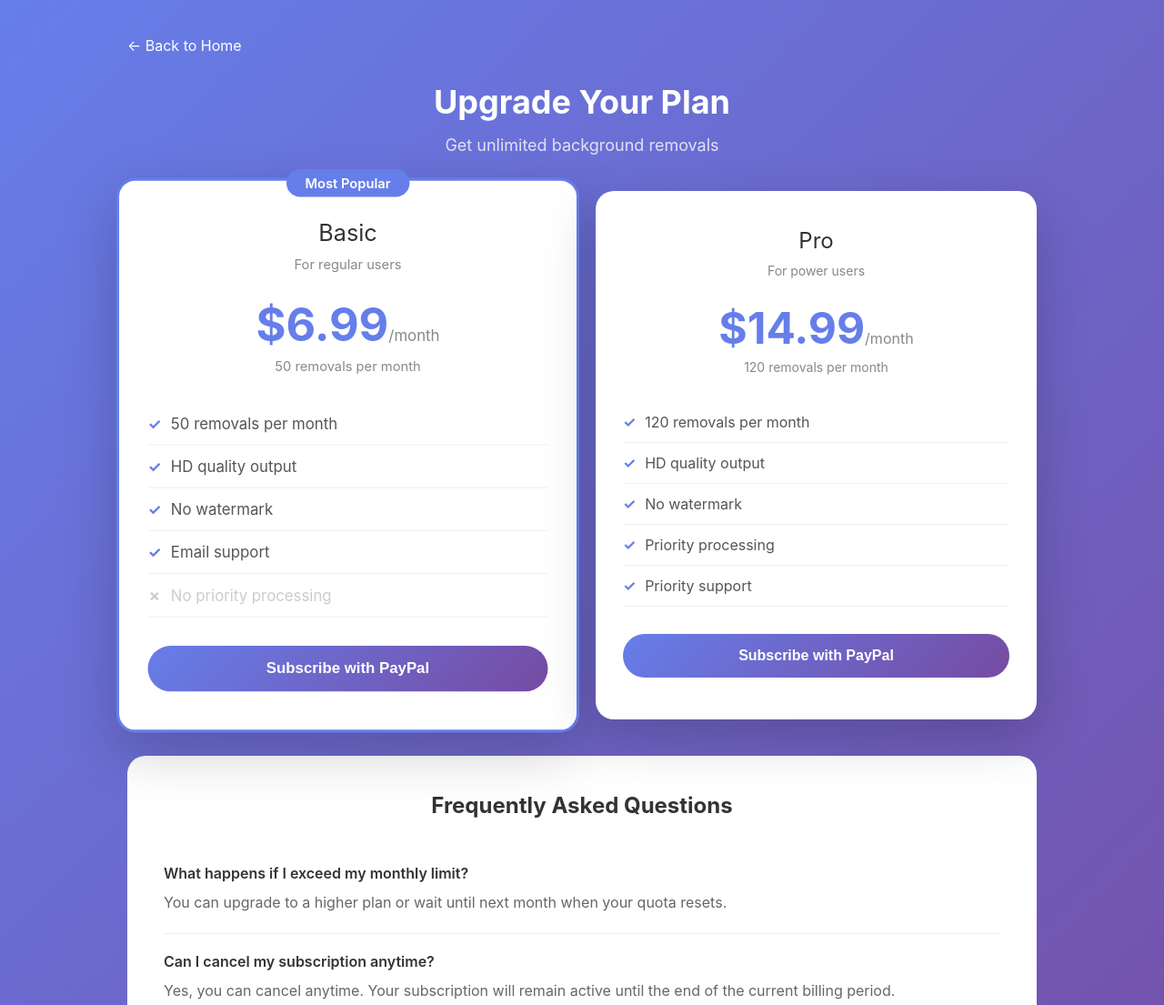
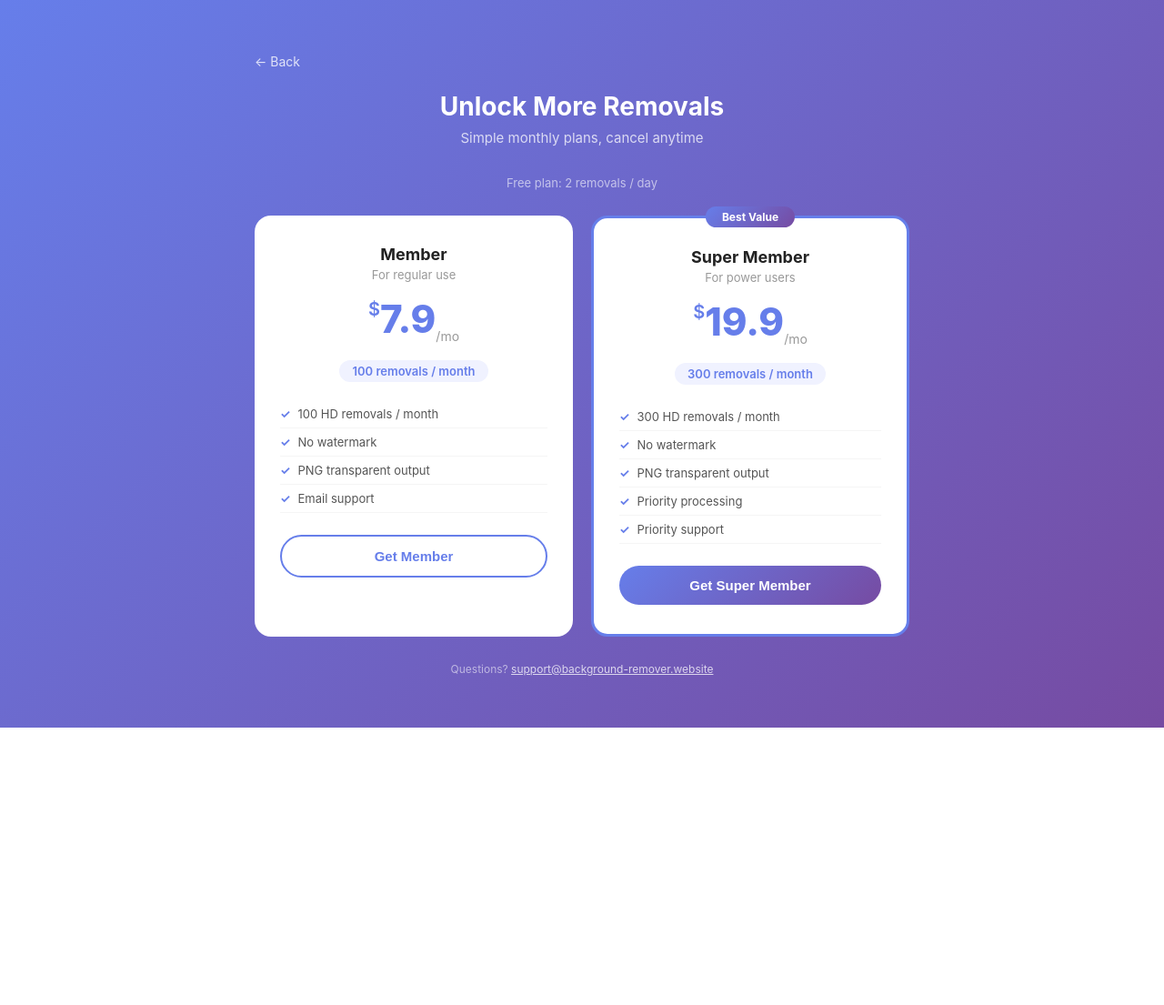
Before and after one commit to a15369211800/bg-remover, a website: page pricing.html in a window 1280 px wide. Shown: the top 1105 px of the page at 91% size. After the commit the page ends 800 px from the top, so only its background shows below. Drawn offline with Linux system fonts and the light colour scheme.

Commit message:
redesign: 定价页面重构 - 会员.9/100次 + 超级会员9.9/300次

```diff
--- a/pricing.html
+++ b/pricing.html
@@ -4,7 +4,6 @@
     <meta charset="utf-8">
     <meta name="viewport" content="width=device-width, initial-scale=1.0">
     <title>Upgrade - Background Remover</title>
-    <meta name="description" content="Choose the perfect plan for your background removal needs.">
     <style>
         * { margin: 0; padding: 0; box-sizing: border-box; }
 
@@ -12,323 +11,221 @@
             font-family: -apple-system, BlinkMacSystemFont, 'Segoe UI', Roboto, sans-serif;
             background: linear-gradient(135deg, #667eea 0%, #764ba2 100%);
             min-height: 100vh;
-            padding: 40px 20px;
+            display: flex;
+            align-items: center;
+            justify-content: center;
+            padding: 24px 16px;
         }
 
-        .container {
-            max-width: 1000px;
-            margin: 0 auto;
+        .wrap {
+            width: 100%;
+            max-width: 720px;
         }
 
-        /* Header */
+        .back-link {
+            display: inline-block;
+            color: rgba(255,255,255,0.8);
+            text-decoration: none;
+            font-size: 14px;
+            margin-bottom: 24px;
+        }
+        .back-link:hover { color: #fff; }
+
         .header {
             text-align: center;
-            margin-bottom: 40px;
+            margin-bottom: 32px;
+        }
+        .header h1 { color: #fff; font-size: 28px; margin-bottom: 8px; }
+        .header p  { color: rgba(255,255,255,0.75); font-size: 15px; }
+
+        /* Free quota reminder */
+        .free-note {
+            text-align: center;
+            color: rgba(255,255,255,0.6);
+            font-size: 13px;
+            margin-bottom: 28px;
         }
 
-        .header h1 {
-            color: white;
-            font-size: 36px;
-            margin-bottom: 15px;
+        /* Cards */
+        .cards {
+            display: grid;
+            grid-template-columns: 1fr 1fr;
+            gap: 20px;
         }
 
-        .header p {
-            color: rgba(255,255,255,0.8);
-            font-size: 18px;
+        @media (max-width: 540px) {
+            .cards { grid-template-columns: 1fr; }
         }
 
-        /* Back button */
-        .back-link {
-            display: inline-block;
-            color: white;
-            text-decoration: none;
-            margin-bottom: 30px;
-            font-size: 16px;
-        }
-
-        .back-link:hover {
-            text-decoration: underline;
-        }
-
-        /* Pricing Cards */
-        .pricing-grid {
-            display: grid;
-            grid-template-columns: repeat(auto-fit, minmax(280px, 1fr));
-            gap: 30px;
-            margin-bottom: 40px;
-        }
-
-        .pricing-card {
-            background: white;
-            border-radius: 20px;
-            padding: 40px 30px;
+        .card {
+            background: #fff;
+            border-radius: 18px;
+            padding: 32px 28px;
             text-align: center;
-            box-shadow: 0 20px 60px rgba(0,0,0,0.2);
-            transition: transform 0.3s;
             position: relative;
         }
 
-        .pricing-card:hover {
-            transform: translateY(-10px);
-        }
-
-        .pricing-card.featured {
+        .card.featured {
             border: 3px solid #667eea;
-            transform: scale(1.05);
-        }
-
-        .pricing-card.featured:hover {
-            transform: scale(1.05) translateY(-10px);
         }
 
         .badge {
             position: absolute;
-            top: -12px;
+            top: -13px;
             left: 50%;
             transform: translateX(-50%);
-            background: #667eea;
-            color: white;
-            padding: 6px 20px;
+            background: linear-gradient(135deg, #667eea, #764ba2);
+            color: #fff;
+            font-size: 12px;
+            font-weight: 700;
+            padding: 4px 18px;
             border-radius: 20px;
-            font-size: 14px;
-            font-weight: 600;
+            white-space: nowrap;
         }
 
         .plan-name {
-            font-size: 24px;
-            color: #333;
-            margin-bottom: 10px;
+            font-size: 18px;
+            font-weight: 700;
+            color: #222;
+            margin-bottom: 4px;
         }
 
-        .plan-desc {
-            color: #888;
-            font-size: 14px;
-            margin-bottom: 25px;
+        .plan-sub {
+            font-size: 13px;
+            color: #999;
+            margin-bottom: 20px;
         }
 
         .price {
-            font-size: 48px;
-            font-weight: 700;
+            font-size: 42px;
+            font-weight: 800;
             color: #667eea;
-            margin-bottom: 5px;
+            line-height: 1;
+            margin-bottom: 4px;
         }
+        .price sup { font-size: 20px; font-weight: 600; vertical-align: top; margin-top: 8px; }
+        .price sub { font-size: 14px; font-weight: 400; color: #999; }
 
-        .price span {
-            font-size: 16px;
-            color: #888;
-            font-weight: 400;
-        }
-
-        .price-note {
-            color: #888;
-            font-size: 14px;
-            margin-bottom: 30px;
+        .quota-tag {
+            display: inline-block;
+            background: #f0f2ff;
+            color: #667eea;
+            font-size: 13px;
+            font-weight: 600;
+            padding: 4px 14px;
+            border-radius: 20px;
+            margin: 14px 0 20px;
         }
 
         .features {
             list-style: none;
             text-align: left;
-            margin-bottom: 30px;
+            margin-bottom: 24px;
         }
-
         .features li {
-            padding: 12px 0;
-            border-bottom: 1px solid #f0f0f0;
+            font-size: 13px;
             color: #555;
+            padding: 7px 0;
+            border-bottom: 1px solid #f5f5f5;
             display: flex;
             align-items: center;
-            gap: 10px;
+            gap: 8px;
         }
-
-        .features li:before {
-            content: "✓";
-            color: #667eea;
-            font-weight: bold;
-        }
-
-        .features li.disabled {
-            color: #ccc;
-        }
-
-        .features li.disabled:before {
-            content: "✗";
-            color: #ccc;
-        }
+        .features li::before { content: "✓"; color: #667eea; font-weight: 700; flex-shrink: 0; }
 
         .btn {
             width: 100%;
-            padding: 15px;
+            padding: 13px;
             border: none;
             border-radius: 30px;
-            font-size: 16px;
+            font-size: 15px;
             font-weight: 600;
             cursor: pointer;
-            transition: all 0.3s;
+            transition: transform 0.15s, box-shadow 0.15s;
         }
-
         .btn-primary {
             background: linear-gradient(135deg, #667eea, #764ba2);
-            color: white;
+            color: #fff;
         }
-
         .btn-primary:hover {
             transform: translateY(-2px);
-            box-shadow: 0 10px 30px rgba(102, 126, 234, 0.4);
+            box-shadow: 0 8px 24px rgba(102,126,234,0.45);
         }
-
-        .btn-secondary {
-            background: #f0f0f0;
-            color: #555;
+        .btn-outline {
+            background: #fff;
+            color: #667eea;
+            border: 2px solid #667eea;
         }
-
-        .btn-secondary:hover {
-            background: #e4e4e4;
-        }
-
-        /* FAQ */
-        .faq-section {
-            background: white;
-            border-radius: 20px;
-            padding: 40px;
-            margin-top: 40px;
-        }
-
-        .faq-section h2 {
-            text-align: center;
-            color: #333;
-            margin-bottom: 30px;
-        }
-
-        .faq-item {
-            border-bottom: 1px solid #f0f0f0;
-            padding: 20px 0;
-        }
-
-        .faq-question {
-            font-weight: 600;
-            color: #333;
-            margin-bottom: 10px;
-        }
-
-        .faq-answer {
-            color: #666;
-            line-height: 1.6;
-        }
+        .btn-outline:hover { background: #f0f2ff; }
 
         /* Footer */
         .footer {
             text-align: center;
-            color: rgba(255,255,255,0.7);
-            margin-top: 40px;
-            padding: 20px;
+            color: rgba(255,255,255,0.55);
+            font-size: 12px;
+            margin-top: 28px;
         }
-
-        .footer a {
-            color: white;
-            text-decoration: none;
-        }
-
-        @media (max-width: 768px) {
-            .pricing-card.featured {
-                transform: none;
-            }
-
-            .pricing-card.featured:hover {
-                transform: translateY(-10px);
-            }
-
-            .header h1 {
-                font-size: 28px;
-            }
-        }
+        .footer a { color: rgba(255,255,255,0.75); }
     </style>
 </head>
 <body>
-    <div class="container">
-        <a href="index.html" class="back-link">← Back to Home</a>
+<div class="wrap">
 
-        <!-- Header -->
+    <a href="index.html" class="back-link">← Back</a>
+
     <div class="header">
-            <h1>Upgrade Your Plan</h1>
-            <p>Get unlimited background removals</p>
+        <h1>Unlock More Removals</h1>
+        <p>Simple monthly plans, cancel anytime</p>
     </div>
 
-        <!-- Pricing Cards -->
-        <div class="pricing-grid">
-            <!-- Basic Plan -->
-            <div class="pricing-card featured">
-                <div class="badge">Most Popular</div>
-                <div class="plan-name">Basic</div>
-                <div class="plan-desc">For regular users</div>
-                <div class="price">$6.99<span>/month</span></div>
-                <div class="price-note">50 removals per month</div>
+    <p class="free-note">Free plan: 2 removals / day</p>
+
+    <div class="cards">
+
+        <!-- Member -->
+        <div class="card">
+            <div class="plan-name">Member</div>
+            <div class="plan-sub">For regular use</div>
+            <div class="price"><sup>$</sup>7.9<sub>/mo</sub></div>
+            <div class="quota-tag">100 removals / month</div>
             <ul class="features">
-                    <li>50 removals per month</li>
-                    <li>HD quality output</li>
+                <li>100 HD removals / month</li>
                 <li>No watermark</li>
+                <li>PNG transparent output</li>
                 <li>Email support</li>
-                    <li class="disabled">No priority processing</li>
             </ul>
-                <button class="btn btn-primary" onclick="checkout('basic')">Subscribe with PayPal</button>
+            <button class="btn btn-outline" onclick="checkout('member')">Get Member</button>
         </div>
 
-            <!-- Pro Plan -->
-            <div class="pricing-card">
-                <div class="plan-name">Pro</div>
-                <div class="plan-desc">For power users</div>
-                <div class="price">$14.99<span>/month</span></div>
-                <div class="price-note">120 removals per month</div>
+        <!-- Super Member -->
+        <div class="card featured">
+            <div class="badge">Best Value</div>
+            <div class="plan-name">Super Member</div>
+            <div class="plan-sub">For power users</div>
+            <div class="price"><sup>$</sup>19.9<sub>/mo</sub></div>
+            <div class="quota-tag">300 removals / month</div>
             <ul class="features">
-                    <li>120 removals per month</li>
-                    <li>HD quality output</li>
+                <li>300 HD removals / month</li>
                 <li>No watermark</li>
+                <li>PNG transparent output</li>
                 <li>Priority processing</li>
                 <li>Priority support</li>
             </ul>
-                <button class="btn btn-primary" onclick="checkout('pro')">Subscribe with PayPal</button>
-            </div>
+            <button class="btn btn-primary" onclick="checkout('super')">Get Super Member</button>
         </div>
 
-        <!-- FAQ -->
-        <div class="faq-section">
-            <h2>Frequently Asked Questions</h2>
-
-            <div class="faq-item">
-                <div class="faq-question">What happens if I exceed my monthly limit?</div>
-                <div class="faq-answer">You can upgrade to a higher plan or wait until next month when your quota resets.</div>
     </div>
 
-            <div class="faq-item">
-                <div class="faq-question">Can I cancel my subscription anytime?</div>
-                <div class="faq-answer">Yes, you can cancel anytime. Your subscription will remain active until the end of the current billing period.</div>
+    <div class="footer">
+        <p>Questions? <a href="mailto:support@background-remover.website">support@background-remover.website</a></p>
     </div>
 
-            <div class="faq-item">
-                <div class="faq-question">Do unused credits roll over?</div>
-                <div class="faq-answer">No, monthly credits reset at the start of each billing cycle.</div>
-            </div>
-
-            <div class="faq-item">
-                <div class="faq-question">What payment methods do you accept?</div>
-                <div class="faq-answer">We currently accept PayPal. More payment options coming soon.</div>
-            </div>
-
-            <div class="faq-item">
-                <div class="faq-question">Is there a free trial?</div>
-                <div class="faq-answer">New users get 3 free credits upon registration, plus 2 free removals per day.</div>
-            </div>
-        </div>
-
-        <!-- Footer -->
-        <div class="footer">
-            <p>Questions? Contact us at <a href="mailto:support@background-remover.website">support@background-remover.website</a></p>
-        </div>
 </div>
 
 <script>
     function checkout(plan) {
-            // TODO: Implement PayPal checkout
-            alert('PayPal checkout for ' + plan + ' plan - Coming soon!');
+        // TODO: Implement PayPal / Stripe checkout
+        alert('Checkout for ' + plan + ' plan - Coming soon!');
     }
 </script>
 </body>
```
Lines whose indentation alone changed are shown as unchanged.
